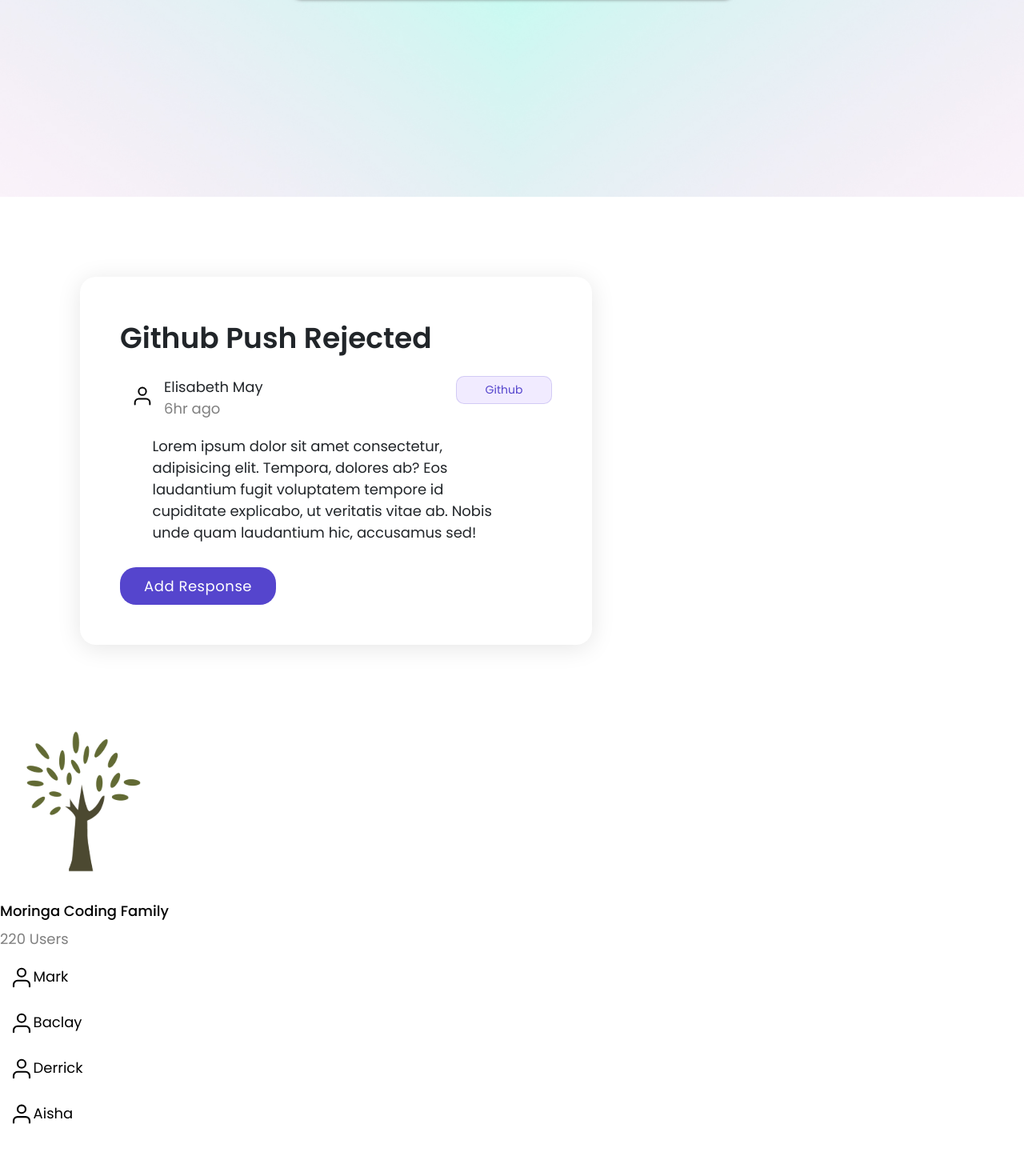
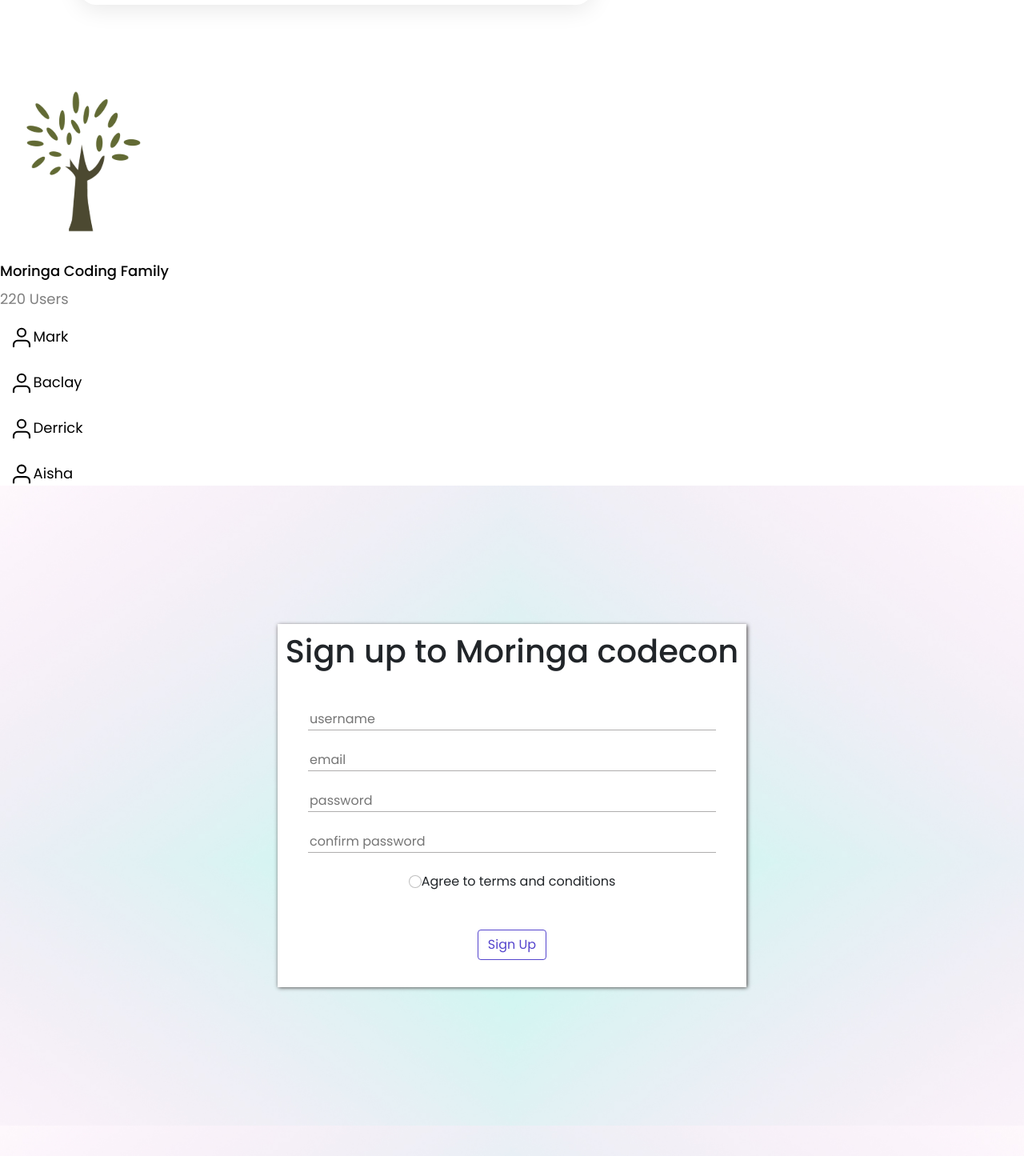
Before and after one commit to Kwathuta/moringa-codecon, an Angular app: page / in a window 1280 px wide. Shown: the part 665-2110 px from the top of the page at 80% size. Before the commit the page ends 2072 px from the top, so only its background shows below. Built offline with nearby package versions, Linux system fonts and the light colour scheme.

Commit message:
Ft/ken (#11)
* made the signup form

* add changes

* change font

* add signup form to app component

* accept incoming changes

* Update app.component.html

Co-authored-by: Kelvin Gitahi <kelvin.gitahi@student.moringaschool.com>

```diff
--- a/src/app/app.component.html
+++ b/src/app/app.component.html
@@ -1,4 +1,5 @@
 <app-navbar></app-navbar>
+<app-issues></app-issues>
+<app-users></app-users>
+<app-signup></app-signup>
 <app-login></app-login>
- <app-issues></app-issues>
- <app-users></app-users>
```
